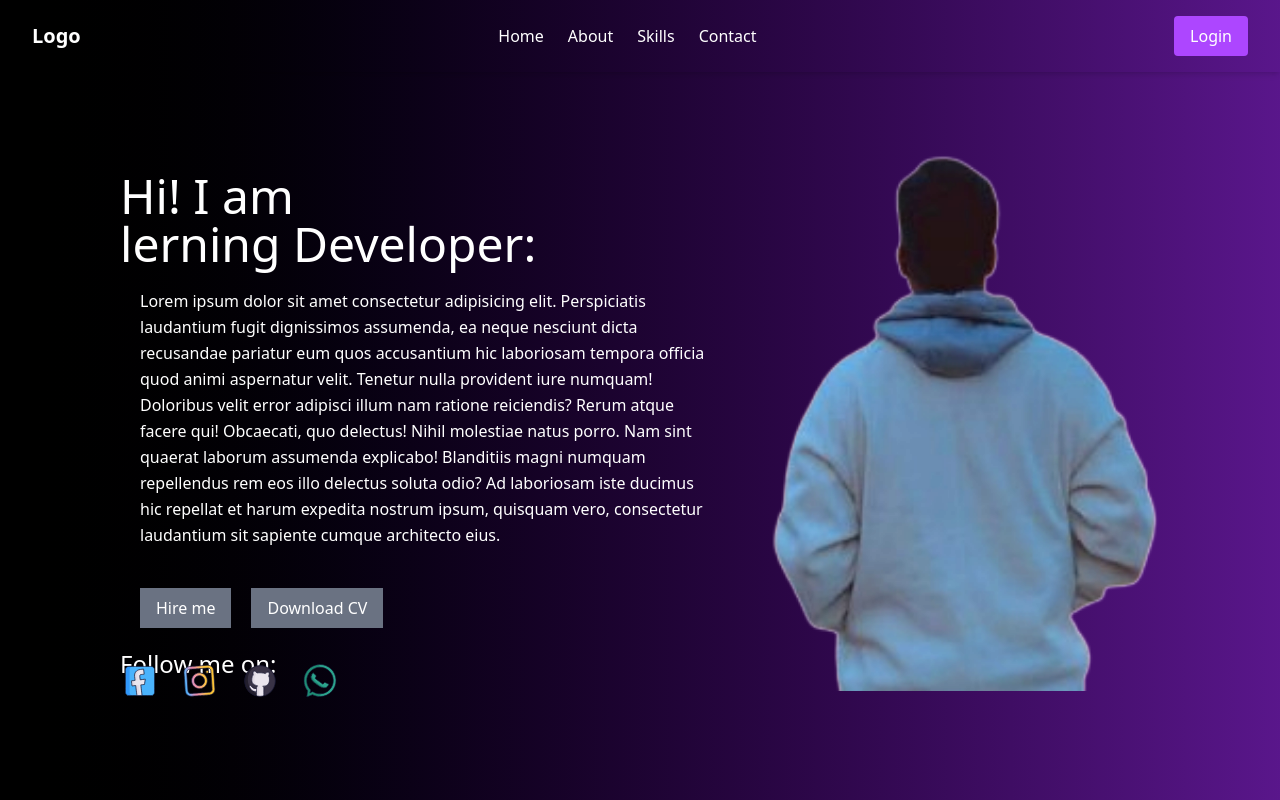
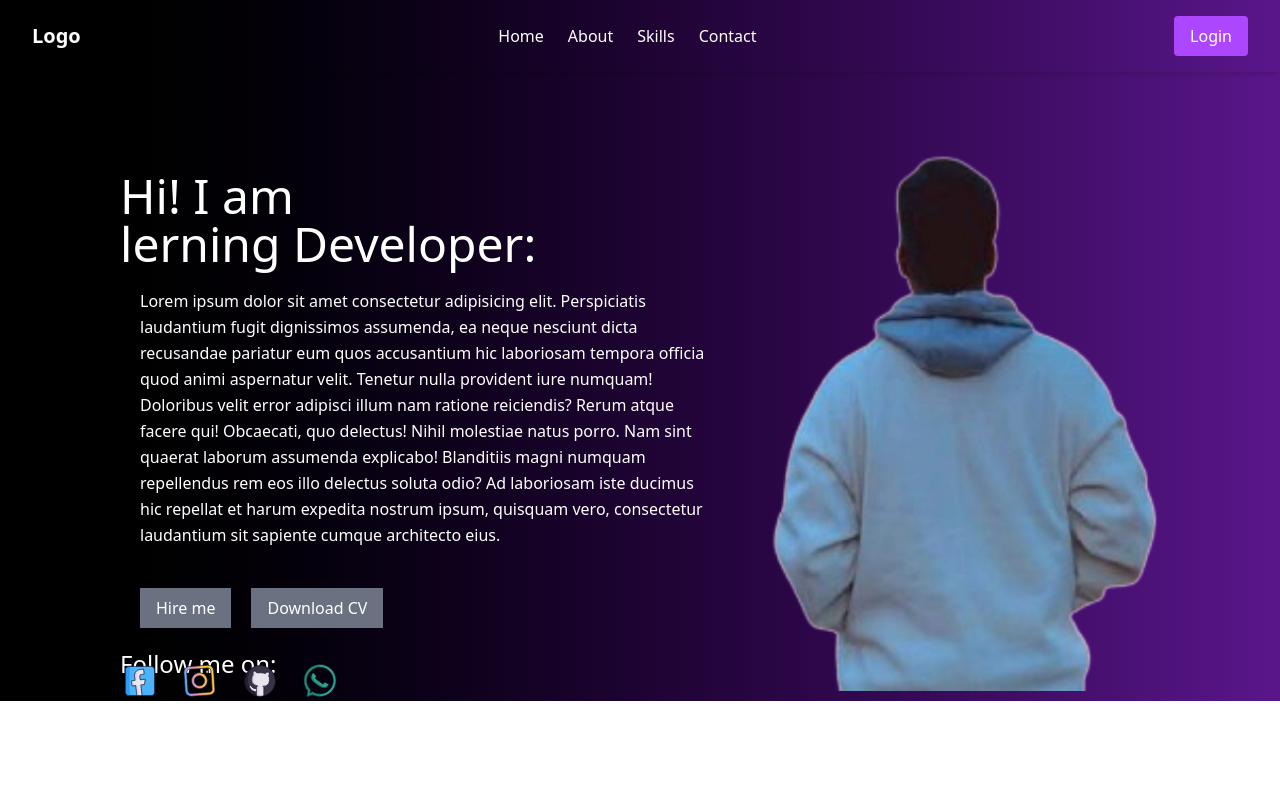
Before and after one commit to Alans123456/my_portfolio, a React (Vite) app: page / in a window 1280 px wide. Built offline with nearby package versions, Linux system fonts and the light colour scheme.

Commit message:
update new

```diff
--- a/src/App.jsx
+++ b/src/App.jsx
@@ -9,7 +9,7 @@ import WhatsApp from "./Animation/WhatsApp.json";
 function App() {
   return (
     <>
-      <div className="w-screen h-screen bg-gradient-to-r from-black to-purple-900 ">
+      <div className="w-full m-h-screen flex-col bg-gradient-to-r from-black to-purple-900 ">
         <Nav navItems={["Home", "About", "Skills", "Contact"]} />
         <Front />
         <Lottie
```
